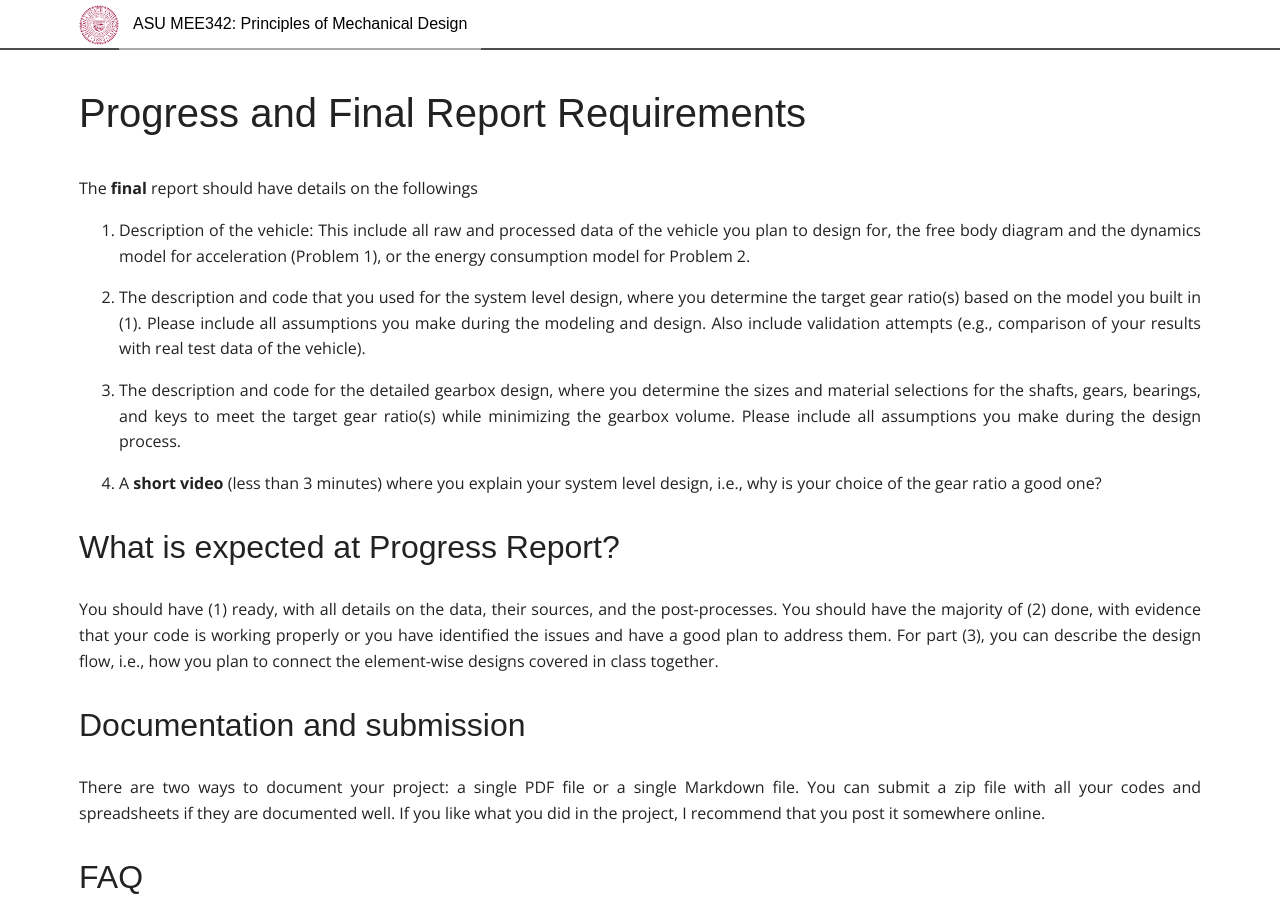
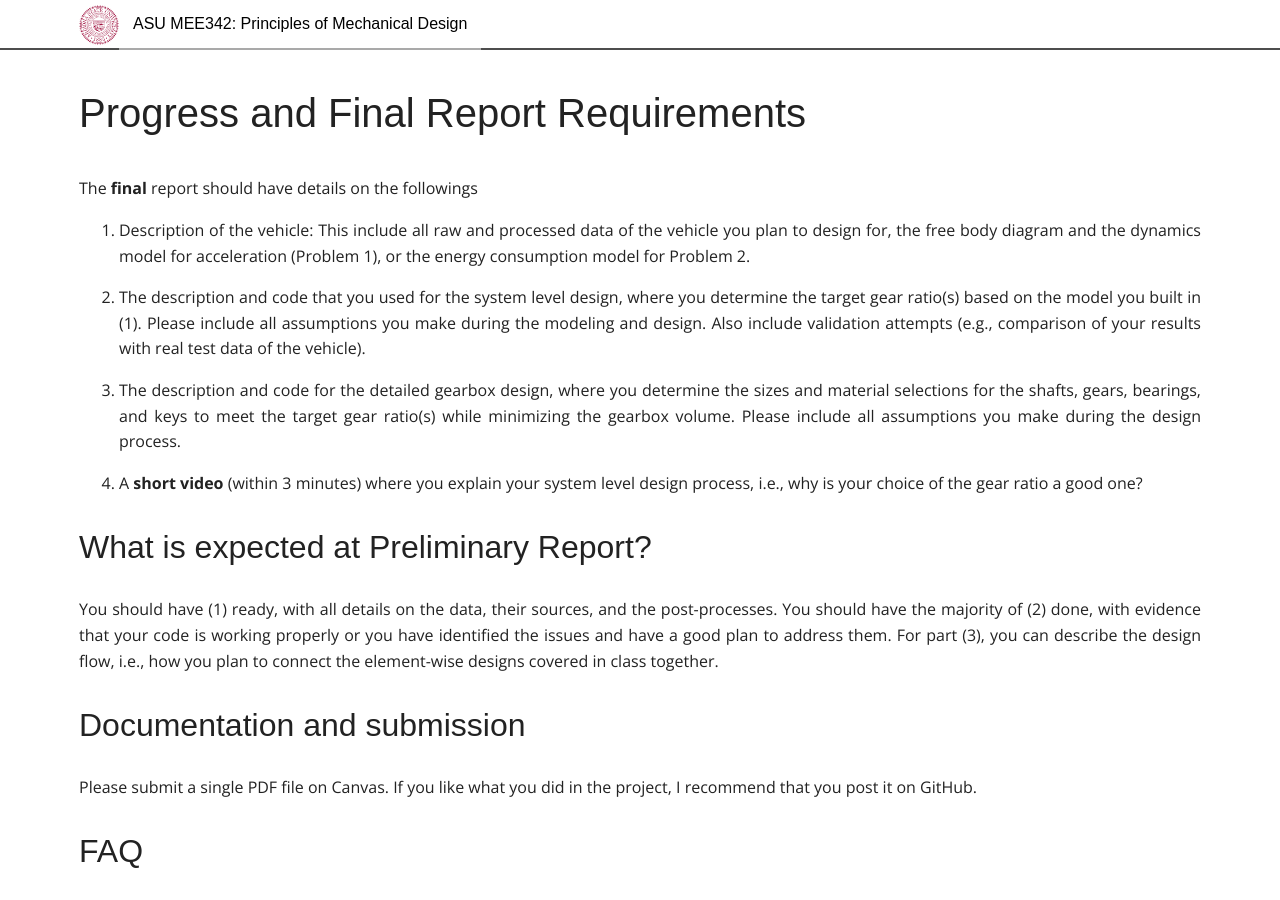
Before and after one commit to DesignInformaticsLab/DesignInformaticsLab.github.io, a Jekyll site: the page built from _posts/teaching/mechdesign/2018-04-03-progress.md, in a window 1280 px wide and 900 px high. Built offline with Jekyll 4.4.1, drawn with Linux system fonts in a browser that asks for light colours; some web fonts are replaced; formulas are drawn with MathJax 3.

Commit message:
update MEE342 project notes

```diff
--- a/_posts/teaching/mechdesign/2018-04-03-progress.md
+++ b/_posts/teaching/mechdesign/2018-04-03-progress.md
@@ -42,10 +42,10 @@ the sizes and material selections for the shafts, gears, bearings, and keys to m
 the target gear ratio(s) while minimizing the gearbox volume.
 Please include all assumptions you make during the design process.
 
-4. A **short video** (less than 3 minutes) where you explain your system level design, i.e.,
+4. A **short video** (within 3 minutes) where you explain your system level design process, i.e.,
 why is your choice of the gear ratio a good one?
 
-## What is expected at Progress Report?
+## What is expected at Preliminary Report?
 
 You should have (1) ready, with all details on the data, their sources, and the post-processes.
 You should have the majority of (2) done, with evidence that your code is working properly
@@ -55,9 +55,8 @@ class together.
 
 ## Documentation and submission
 
-There are two ways to document your project: a single PDF file or a single Markdown file.
-You can submit a zip file with all your codes and spreadsheets if they are documented well.
-If you like what you did in the project, I recommend that you post it somewhere online.
+Please submit a single PDF file on Canvas.
+If you like what you did in the project, I recommend that you post it on GitHub.
 
 ## FAQ
 
```
